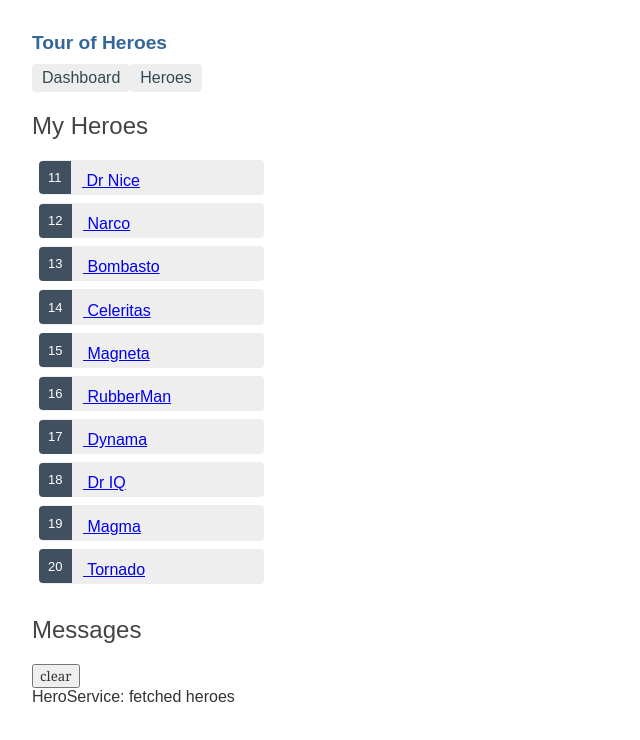
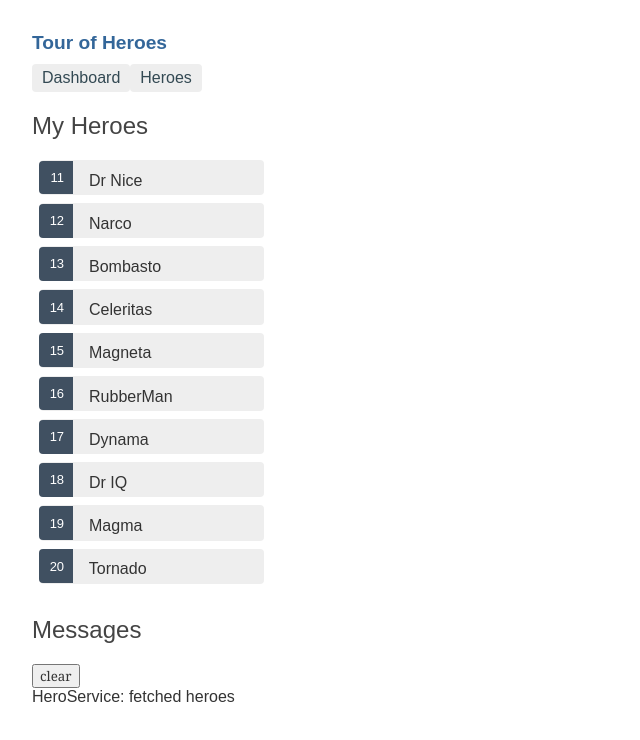
Before and after one commit to ArclightMike/angular-mikeintro, an Angular app: page /heroes in a window 1280 px wide. Shown: the top 740 px of the page, without its empty margins (0-640 px from the left). Built offline with nearby package versions, Linux system fonts and the light colour scheme.

Commit message:
2 files modified

```diff
--- a/src/app/heroes/heroes.component.css
+++ b/src/app/heroes/heroes.component.css
@@ -1,4 +1,3 @@
-/* HeroesComponent's private CSS styles */
 .heroes {
   margin: 0 0 2em 0;
   list-style-type: none;
@@ -6,28 +5,33 @@
   width: 15em;
 }
 .heroes li {
+  position: relative;
   cursor: pointer;
-  position: relative;
-  left: 0;
   background-color: #EEE;
   margin: .5em;
   padding: .3em 0;
   height: 1.6em;
   border-radius: 4px;
 }
+
 .heroes li:hover {
   color: #607D8B;
   background-color: #DDD;
   left: .1em;
 }
-.heroes li.selected {
-  background-color: #CFD8DC;
-  color: white;
+
+.heroes a {
+  color: #333;
+  text-decoration: none;
+  position: relative;
+  display: block;
+  width: 250px;
 }
-.heroes li.selected:hover {
-  background-color: #BBD8DC;
-  color: white;
+
+.heroes a:hover {
+  color:#607D8B;
 }
+
 .heroes .badge {
   display: inline-block;
   font-size: small;
@@ -39,13 +43,8 @@
   left: -1px;
   top: -4px;
   height: 1.8em;
+  min-width: 16px;
+  text-align: right;
   margin-right: .8em;
   border-radius: 4px 0 0 4px;
 }
-
-
-/*
-Copyright Google LLC. All Rights Reserved.
-Use of this source code is governed by an MIT-style license that
-can be found in the LICENSE file at https://angular.io/license
-*/
--- a/src/app/heroes/heroes.component.ts
+++ b/src/app/heroes/heroes.component.ts
@@ -10,25 +10,15 @@ import { MessageService } from '../message.service';
 })
 export class HeroesComponent implements OnInit {
 
-  hero: Hero = {
-    id: 1,
-    name: 'Windstorm'
-  };
-
   heroes: Hero[];
 
   selectedHero: Hero;
 
-  constructor(private heroService: HeroService, private messageService: MessageService) { }
+  constructor(private heroService: HeroService) { }
 
   ngOnInit() {
     this.getHeroes();
   }
-
-  onSelect(hero: Hero): void {
-  this.selectedHero = hero;
-  this.messageService.add(`HeroesComponent: Selected hero id=${hero.id}`);
-}
 
 getHeroes(): void {
   this.heroService.getHeroes().subscribe(heroes => this.heroes = heroes);
```
